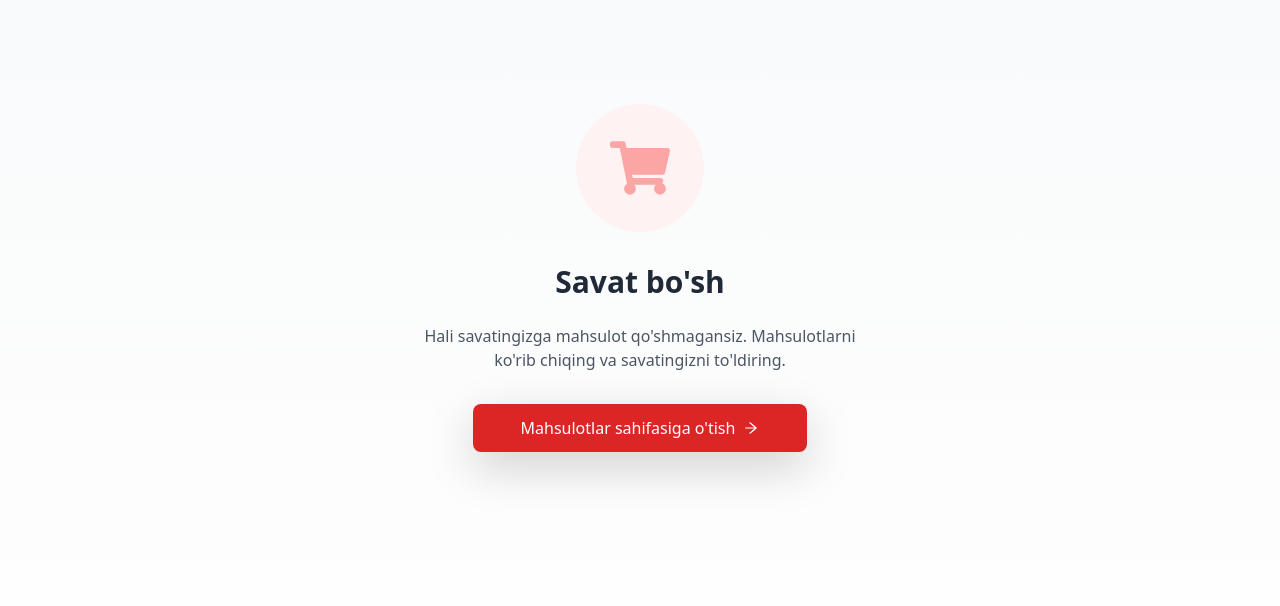
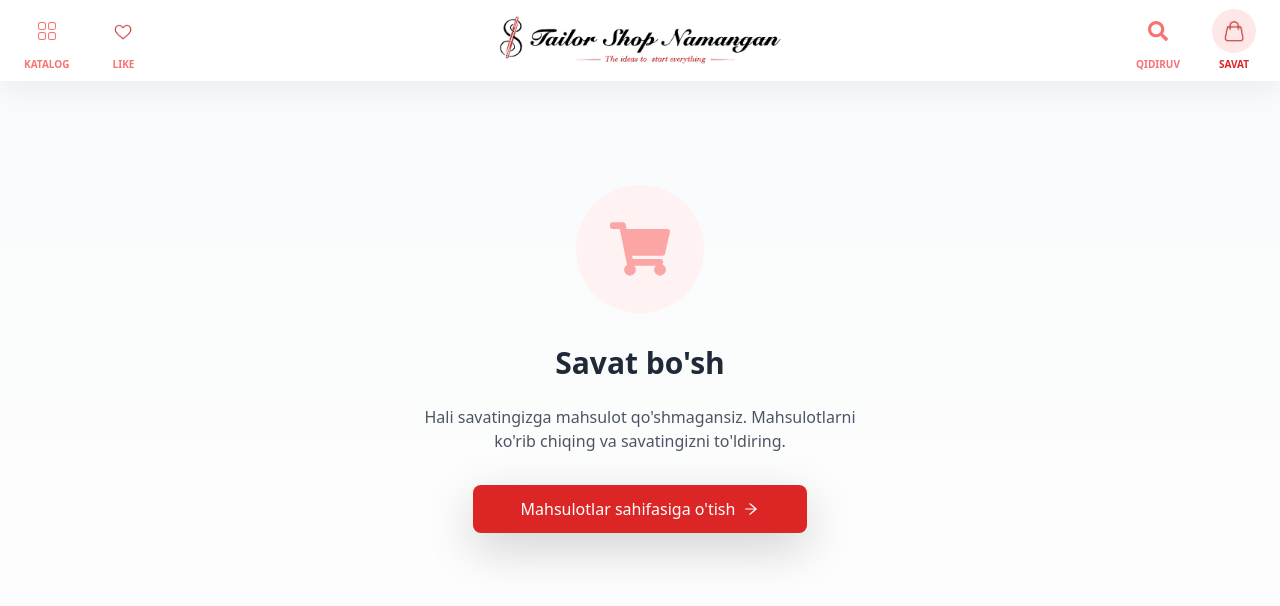
Before and after one commit to Xojiakbar-vscode/tailorfront, a React (Vite) app: page /cart in a window 1280 px wide. Shown: the top 606 px of the page. Built offline with nearby package versions, Linux system fonts and the light colour scheme.

Commit message:
front full6

```diff
--- a/src/App.jsx
+++ b/src/App.jsx
@@ -8,6 +8,7 @@ import FooterNavbar from "./sotuv/FooterNavbar/FooterNavbar";
 import AllProducts from "./sotuv/ProductCard/AllProducts"
 // TOAST IMPORT
 import { Toaster, toast } from "react-hot-toast";
+import Header from "./sotuv/Header/Header";
 
 // Lazy imports
 const Home = lazy(() => import("./components/Home/Home"));
@@ -123,7 +124,13 @@ const App = () => {
           </div>
         </div>
       }>
+              <Header
+              cartItems={cartItems}
+                favorites={favorites}
+
+              />
         <Routes>
+
           <Route path="/" element={<SotuvHome addToCart={addToCart} cartItems={cartItems} favorites={favorites} toggleFavorite={toggleFavorite} />} />
           <Route path="/yana" element={<Home addToCart={addToCart}  favorites={favorites} toggleFavorite={toggleFavorite} />} />
           <Route path="/search" element={<SearchPage favorites={favorites} toggleFavorite={toggleFavorite} addToCart={addToCart} />} />
--- a/src/sotuv/Header/Header.jsx
+++ b/src/sotuv/Header/Header.jsx
@@ -1,6 +1,7 @@
-import React, { useState, useEffect } from "react";
-import { Link } from "react-router-dom";
-import { FaSearch, FaTimes } from "react-icons/fa";
+import React from "react";
+import { Link, useLocation } from "react-router-dom";
+import { motion, AnimatePresence } from "framer-motion";
+import { FaSearch } from "react-icons/fa";
 import { CiGrid41 } from "react-icons/ci";
 
 // Rasmlar
@@ -8,188 +9,152 @@ import TailorLogo from "../../images/TailorLogo.png";
 import Like from "../../images/Live.png";
 import Savat from "../../images/Savat.png";
 
+/* 🧊 iOS uslubidagi yumshoq animatsiya */
+const iosBounce = {
+  type: "spring",
+  stiffness: 420,
+  damping: 22,
+  mass: 0.7,
+};
+
 const Header = ({ cartItems = [], favorites = [] }) => {
-  const [isSearchOpen, setIsSearchOpen] = useState(false);
-  const [searchTerm, setSearchTerm] = useState("");
-  const [allProducts, setAllProducts] = useState([]);
-  const [filteredProducts, setFilteredProducts] = useState([]);
+  const location = useLocation();
 
-  // 🧮 HISOBLASH
   const cartCount = cartItems.reduce(
-    (total, item) => total + (item.quantity || 1),
+    (t, i) => t + (i.quantity || 1),
     0
   );
   const favoriteCount = favorites.length;
 
-  // 🔄 MAHSULOTLARNI YUKLASH
-  useEffect(() => {
-    const fetchProducts = async () => {
-      try {
-        const res = await fetch(
-          "https://tailorback2025-production.up.railway.app/api/products"
-        );
-        const data = await res.json();
-        setAllProducts(data);
-        setFilteredProducts(data);
-      } catch (err) {
-        console.error("Xatolik:", err);
-      }
-    };
-    fetchProducts();
-  }, []);
+  const itemsLeft = [
+    {
+      id: "catalog",
+      label: "Katalog",
+      path: "/catalog",
+      icon: <CiGrid41 className="w-6 h-6" />,
+    },
+    {
+      id: "favorites",
+      label: "Like",
+      path: "/favorites",
+      icon: <img src={Like} alt="Like" className="w-6 h-6" />,
+      badge: favoriteCount,
+    },
+  ];
 
-  // 🔒 SEARCH OCHIQ PAYTIDA SCROLL O‘CHIRISH
-  useEffect(() => {
-    document.body.style.overflow = isSearchOpen ? "hidden" : "unset";
-  }, [isSearchOpen]);
+  const itemsRight = [
+    {
+      id: "search",
+      label: "Qidiruv",
+      path: "/search",
+      icon: <FaSearch className="w-5 h-5" />,
+    },
+    {
+      id: "cart",
+      label: "Savat",
+      path: "/cart",
+      icon: <img src={Savat} alt="Cart" className="w-7 h-7" />,
+      badge: cartCount,
+    },
+  ];
 
-  // 🔍 QIDIRUV FILTER
-  useEffect(() => {
-    if (!searchTerm.trim()) {
-      setFilteredProducts(allProducts);
-    } else {
-      setFilteredProducts(
-        allProducts.filter((p) =>
-          p.name.toLowerCase().includes(searchTerm.toLowerCase())
-        )
-      );
-    }
-  }, [searchTerm, allProducts]);
+  const NavItem = ({ item }) => {
+    const isActive = location.pathname === item.path;
 
     return (
-    <header className="sticky top-0 z-50 w-full bg-white/90 backdrop-blur-md border-b border-red-50 py-2 lg:py-3">
-      <div className="max-w-7xl mx-auto px-4">
-        <div className="flex items-center justify-between relative h-10 lg:h-14">
+      <Link to={item.path} className="relative no-underline">
+        <motion.div
+          whileHover={{ y: -3 }}
+          whileTap={{ scale: 0.9 }}
+          animate={{
+            scale: isActive ? [1, 1.12, 0.98, 1] : 1,
+            y: isActive ? [0, -6, 3, 0] : 0,
+          }}
+          transition={iosBounce}
+          className={`relative flex flex-col items-center ${
+            isActive ? "text-red-600" : "text-red-400"
+          }`}
+        >
+          {/* ICON + ACTIVE PILL */}
+          <div className="relative w-11 h-11 flex items-center justify-center">
+            <AnimatePresence>
+              {isActive && (
+                <motion.div
+                  layoutId="header-active-pill"
+                  className="absolute inset-0 rounded-full bg-red-100/80"
+                  transition={iosBounce}
+                />
+              )}
+            </AnimatePresence>
 
-          {/* LEFT — KATALOG + LIKE (faqat ≥1024px) */}
-          <div className="hidden lg:flex items-center gap-8">
-            <Link to="/catalog" className="flex flex-col items-center group no-underline">
-              <CiGrid41 className="w-8 h-8 text-red-700 group-hover:text-red-500 transition-colors" />
-              <span className="text-[10px] font-bold text-red-400 uppercase">
-                Katalog
-              </span>
-            </Link>
+            <span className="relative z-10">{item.icon}</span>
 
-            <Link
-              to="/favorites"
-              className="relative group flex flex-col items-center no-underline"
+            {/* BADGE */}
+            <AnimatePresence>
+              {item.badge > 0 && (
+                <motion.span
+                  initial={{ scale: 0 }}
+                  animate={{ scale: 1 }}
+                  exit={{ scale: 0 }}
+                  transition={{
+                    type: "spring",
+                    stiffness: 600,
+                    damping: 18,
+                  }}
+                  className="absolute -top-1 -right-1 bg-red-600 text-white text-[9px] font-black min-w-[16px] h-[16px] flex items-center justify-center rounded-full ring-2 ring-white"
                 >
-              <div className="relative p-1">
-                <img
-                  src={Like}
-                  alt="Like"
-                  className="w-7 h-7 object-contain transition-transform group-hover:scale-110"
-                />
-                {favoriteCount > 0 && (
-                  <span className="absolute -top-1 -right-1 bg-red-600 text-white text-[10px] font-black min-w-[18px] h-[18px] flex items-center justify-center rounded-full border-2 border-white animate-pulse">
-                    {favoriteCount > 99 ? "99+" : favoriteCount}
-                  </span>
+                  {item.badge > 99 ? "99+" : item.badge}
+                </motion.span>
               )}
-              </div>
-              <span className="text-[10px] font-bold text-red-400 uppercase">
-                Saralangan
-              </span>
-            </Link>
+            </AnimatePresence>
           </div>
 
-          {/* CENTER — LOGO */}
+          {/* LABEL */}
+          <span className="text-[10px] font-black uppercase mt-1">
+            {item.label}
+          </span>
+        </motion.div>
+      </Link>
+    );
+  };
+
+  return (
+    <header className="sticky top-0 z-50 w-full">
+      {/* GLASS BAR */}
+      <div className="bg-white/60 backdrop-blur-xl border-b border-white/40 shadow-[0_8px_30px_rgba(0,0,0,0.06)] py-2">
+        <div className="max-w-7xl mx-auto px-4">
+          <div className="flex items-center justify-between relative h-12 lg:h-16">
+
+            {/* LEFT (desktop) */}
+            <div className="hidden lg:flex items-center gap-8">
+              {itemsLeft.map((item) => (
+                <NavItem key={item.id} item={item} />
+              ))}
+            </div>
+
+            {/* CENTER LOGO */}
             <Link
-            to="/"
+              to="/yana"
               className="absolute left-1/2 -translate-x-1/2 lg:static lg:translate-x-0"
             >
-            <img
+              <motion.img
                 src={TailorLogo}
                 alt="Logo"
-              className="h-8 sm:h-10 lg:h-12 object-contain"
+                whileHover={{ scale: 1.05 }}
+                transition={iosBounce}
+                className="h-9 sm:h-11 lg:h-12 object-contain drop-shadow-sm"
               />
             </Link>
 
-          {/* RIGHT — SEARCH + CART (faqat ≥1024px) */}
-          <div className="hidden lg:flex items-center gap-6">
-            <button
-              onClick={() => setIsSearchOpen(true)}
-              className="flex flex-col items-center group"
-            >
-              <div className="p-2 bg-red-50 rounded-full group-hover:bg-red-100 transition">
-                <FaSearch className="w-5 h-5 text-red-600" />
-              </div>
-              <span className="text-[10px] font-bold text-red-400 uppercase">
-                Qidiruv
-              </span>
-            </button>
-
-            <Link
-              to="/cart"
-              className="relative group flex flex-col items-center no-underline"
-            >
-              <div className="relative p-1">
-                <img
-                  src={Savat}
-                  alt="Savat"
-                  className="w-8 h-8 object-contain transition-transform group-hover:scale-110"
-                />
-                {cartCount > 0 && (
-                  <span className="absolute -top-1 -right-1 bg-red-600 text-white text-[10px] font-black min-w-[18px] h-[18px] flex items-center justify-center rounded-full border-2 border-white animate-pulse">
-                    {cartCount > 99 ? "99+" : cartCount}
-                  </span>
-                )}
-              </div>
-              <span className="text-[10px] font-bold text-red-400 uppercase">
-                Savat
-              </span>
-            </Link>
-          </div>
-        </div>
-      </div>
-
-      {/* 🔍 FULLSCREEN SEARCH */}
-      {isSearchOpen && (
-        <div className="fixed inset-0 z-[100] bg-white flex flex-col">
-          <div className="p-4 border-b flex items-center gap-4">
-            <div className="flex-1 relative">
-              <FaSearch className="absolute left-4 top-1/2 -translate-y-1/2 text-red-600" />
-              <input
-                autoFocus
-                value={searchTerm}
-                onChange={(e) => setSearchTerm(e.target.value)}
-                placeholder="Mahsulotni qidiring..."
-                className="w-full pl-12 pr-4 py-3 bg-red-50 rounded-xl font-semibold outline-none border-2 border-transparent focus:border-red-600"
-              />
-            </div>
-            <button
-              onClick={() => setIsSearchOpen(false)}
-              className="p-3 bg-red-50 rounded-full hover:bg-red-600 hover:text-white"
-            >
-              <FaTimes />
-            </button>
-          </div>
-
-          <div className="flex-1 overflow-y-auto p-4">
-            <div className="grid grid-cols-2 md:grid-cols-4 lg:grid-cols-5 gap-4">
-              {filteredProducts.map((p) => (
-                <Link
-                  key={p.id}
-                  to={`/product/${p.id}`}
-                  onClick={() => setIsSearchOpen(false)}
-                  className="bg-white p-2 rounded-xl border hover:shadow-lg"
-                >
-                  <img
-                    src={p.images?.[0]?.image_url}
-                    alt={p.name}
-                    className="w-full aspect-square object-cover rounded-lg mb-2"
-                  />
-                  <h4 className="text-[11px] font-bold truncate">
-                    {p.name}
-                  </h4>
-                  <p className="text-red-600 font-black text-xs">
-                    {Number(p.price).toLocaleString()} so'm
-                  </p>
-                </Link>
+            {/* RIGHT (desktop) */}
+            <div className="hidden lg:flex items-center gap-8">
+              {itemsRight.map((item) => (
+                <NavItem key={item.id} item={item} />
               ))}
             </div>
           </div>
         </div>
-      )}
+      </div>
     </header>
   );
 };
--- a/src/sotuv/Home/SotuvHome.jsx
+++ b/src/sotuv/Home/SotuvHome.jsx
@@ -1,6 +1,5 @@
 import React from 'react'
 import 'bootstrap/dist/css/bootstrap.min.css';
-import Header from '../Header/Header';
 import Swiper from '../Swiper/Swiper';
 import Filters from '../Filters/Filters';
 import Products from '../ProductCard/ProductCard'; // Komponent nomi Products bo'lsa
@@ -9,11 +8,7 @@ import AdBanner from '../AdBanner/AdBanner';
 const SotuvHome = ({ addToCart, cartItems, favorites, toggleFavorite }) => {
   return (
     <div className="pb-5"> {/* FooterNavbar ostida qolib ketmasligi uchun */}
-      <Header
-      cartItems={cartItems}
-        favorites={favorites}
 
-      />
       <Swiper />
       <Filters />
       <Products
```
Lines whose indentation alone changed are shown as unchanged.
